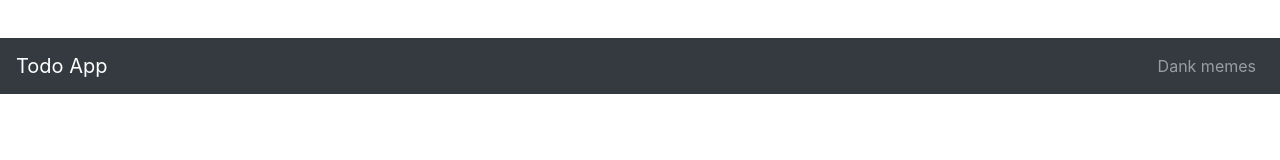
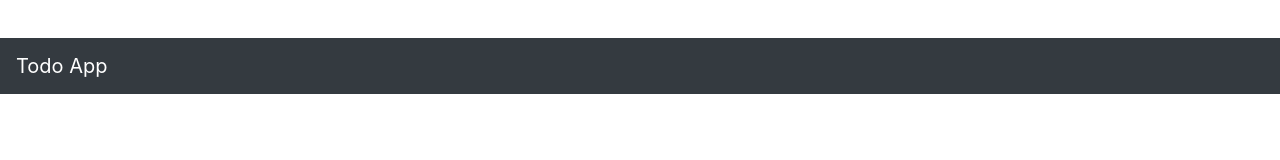
Before and after one commit to apeksha2697/todo, a React (Create React App) app: page /home in a window 1280 px wide. Shown: the top 160 px of the page. Built offline with nearby package versions, Linux system fonts and the light colour scheme.

Commit message:
navigationbar

```diff
--- a/src/component/Navigationbar.js
+++ b/src/component/Navigationbar.js
@@ -13,7 +13,6 @@ const NavigationBar = () => {
     <Nav>
       <Nav.Link href="#deets"></Nav.Link>
       <Nav.Link eventKey={2} href="#memes">
-        Dank memes
       </Nav.Link>
     </Nav>
   </Navbar.Collapse>
```
